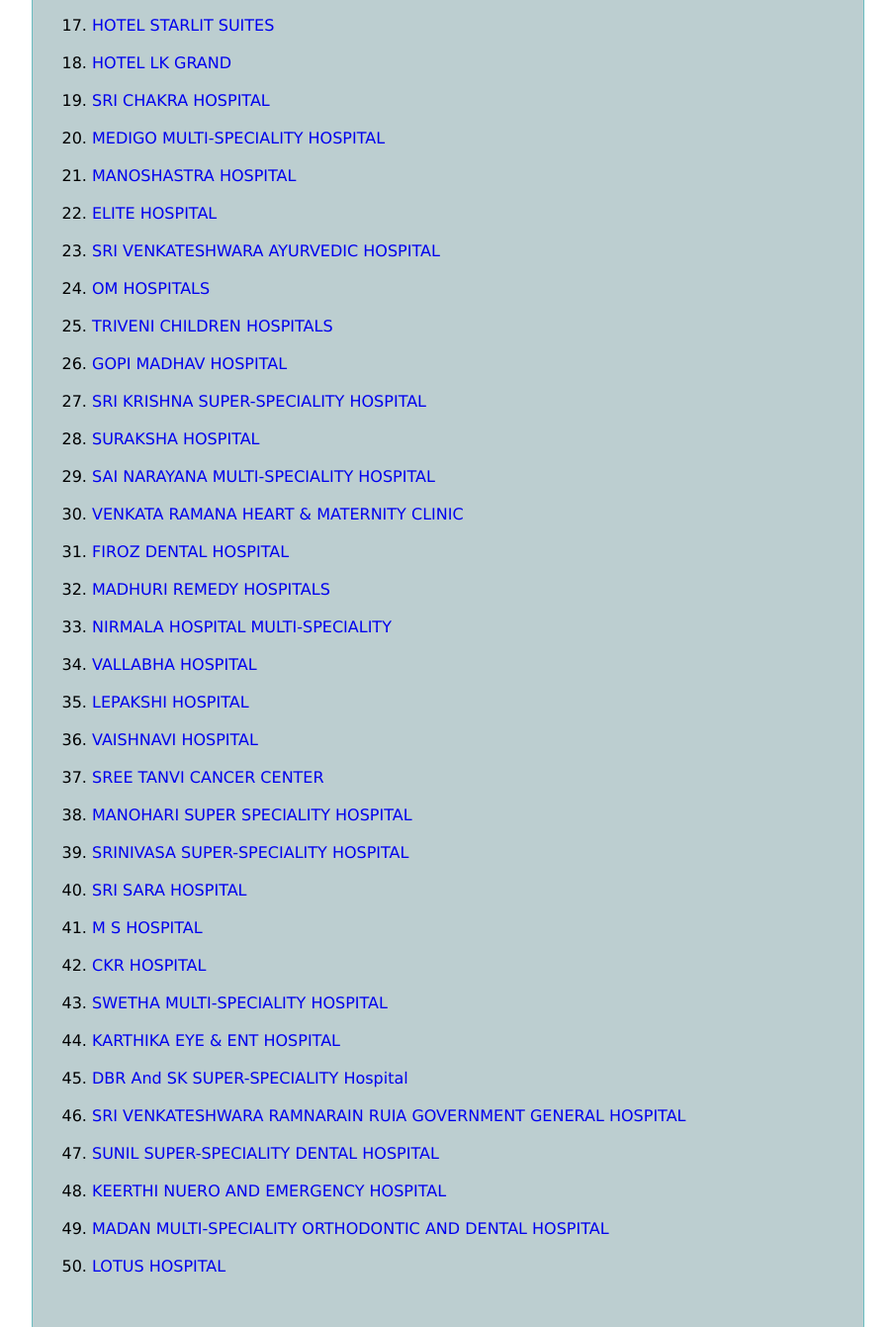
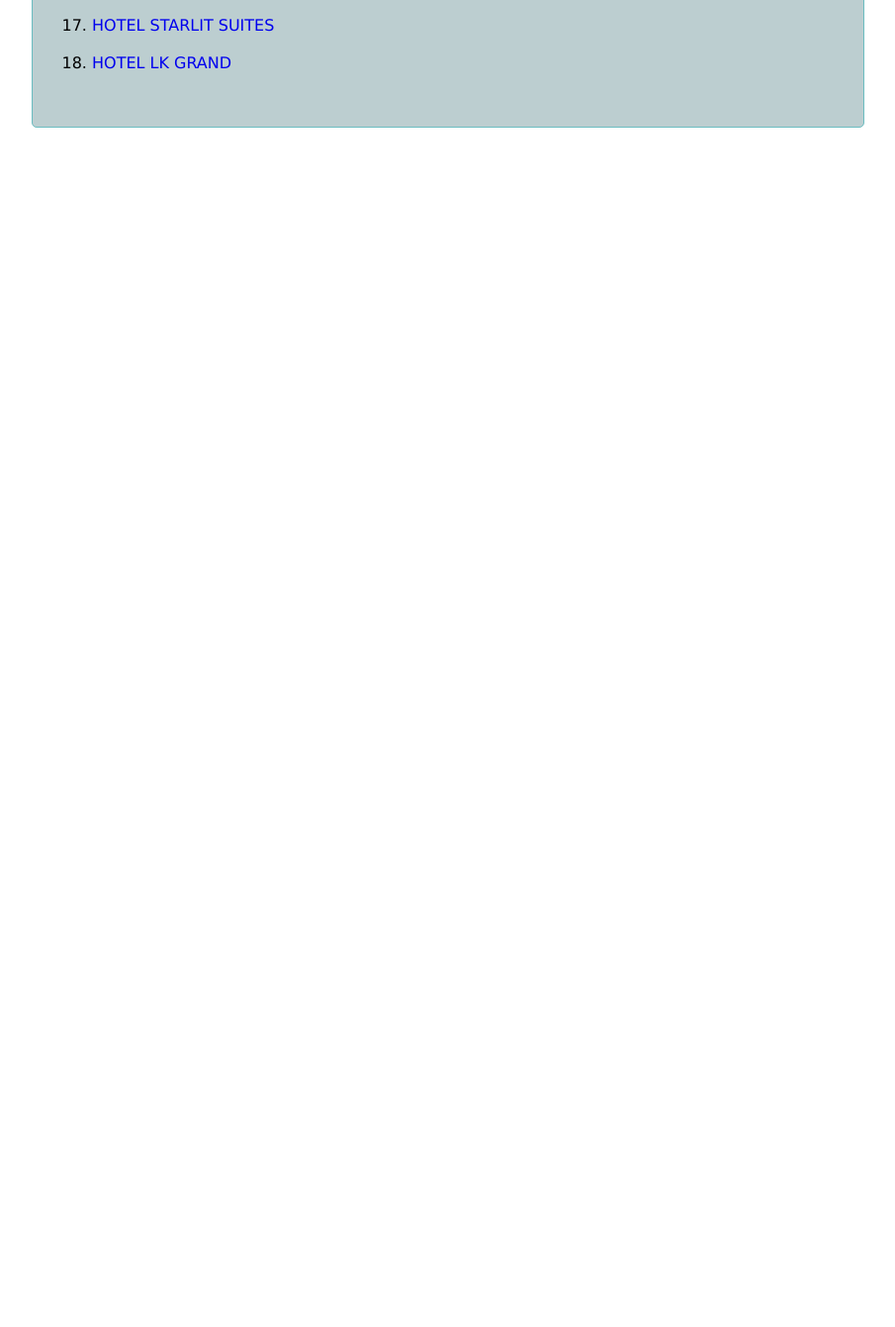
Before and after one commit to Subbu-2607/HOTELS, a plain HTML site: page home/list/index2.html in a window 1280 px wide. Shown: the part 744-2085 px from the top of the page at 99% size, without its empty margins (187-1092 px from the left). After the commit the page ends 923 px from the top, so only its background shows below. Drawn offline with Linux system fonts and the light colour scheme.

Commit message:
Update index2.html

```diff
--- a/home/list/index2.html
+++ b/home/list/index2.html
@@ -46,38 +46,6 @@
  <li><a href="branches/branch16.html">HOTEL KOLA GRAND</a></li><br>
  <li><a href="branches/branch17.html">HOTEL STARLIT SUITES</a></li><br>
  <li><a href="branches/branch18.html">HOTEL LK GRAND</a></li><br>
- <li><a href="list/branch19.html">SRI CHAKRA HOSPITAL</a></li><br>
- <li><a href="list/branch20.html">MEDIGO MULTI-SPECIALITY HOSPITAL</a></li><br>
- <li><a href="list/branch21.html">MANOSHASTRA HOSPITAL</a></li><br>
- <li><a href="list/branch22.html">ELITE HOSPITAL</a></li><br>
- <li><a href="list/branch23.html">SRI VENKATESHWARA AYURVEDIC HOSPITAL</a></li><br>
- <li><a href="list/branch24.html">OM HOSPITALS</a></li><br>
- <li><a href="list/branch25.html">TRIVENI CHILDREN HOSPITALS</a></li><br>
- <li><a href="list/branch26.html">GOPI MADHAV HOSPITAL</a></li><br>
- <li><a href="list/branch27.html">SRI KRISHNA SUPER-SPECIALITY HOSPITAL</a></li><br>
- <li><a href="list/branch28.html">SURAKSHA HOSPITAL</a></li><br>
- <li><a href="list/branch29.html">SAI NARAYANA MULTI-SPECIALITY HOSPITAL</a></li><br>
- <li><a href="list/branch30.html">VENKATA RAMANA HEART & MATERNITY CLINIC</a></li><br>
- <li><a href="list/branch31.html">FIROZ DENTAL HOSPITAL</a></li><br>
- <li><a href="list/branch32.html">MADHURI REMEDY HOSPITALS</a></li><br>
- <li><a href="list/branch33.html">NIRMALA HOSPITAL MULTI-SPECIALITY</a></li><br>
- <li><a href="list/branch34.html">VALLABHA HOSPITAL</a></li><br>
- <li><a href="list/branch35.html">LEPAKSHI HOSPITAL</a></li><br>
- <li><a href="list/branch36.html">VAISHNAVI HOSPITAL</a></li><br>
- <li><a href="list/branch37.html">SREE TANVI CANCER CENTER</a></li><br>
- <li><a href="list/branch38.html">MANOHARI SUPER SPECIALITY HOSPITAL </a></li><br>
- <li><a href="list/branch39.html">SRINIVASA SUPER-SPECIALITY HOSPITAL</a></li><br>
- <li><a href="list/branch40.html">SRI SARA HOSPITAL</a></li><br>
- <li><a href="list/branch41.html">M S HOSPITAL</a></li><br>
- <li><a href="list/branch42.html">CKR HOSPITAL</a></li><br>
- <li><a href="list/branch43.html">SWETHA MULTI-SPECIALITY HOSPITAL</a></li><br>
- <li><a href="list/branch44.html">KARTHIKA EYE & ENT HOSPITAL</a></li><br>
- <li><a href="list/branch45.html">DBR And SK SUPER-SPECIALITY Hospital</a></li><br>
- <li><a href="list/branch46.html">SRI VENKATESHWARA RAMNARAIN RUIA GOVERNMENT GENERAL HOSPITAL</a></li><br>
- <li><a href="list/branch47.html">SUNIL SUPER-SPECIALITY DENTAL HOSPITAL</a></li><br>
- <li><a href="list/branch48.html">KEERTHI NUERO AND EMERGENCY HOSPITAL</a></li><br>
- <li><a href="list/branch49.html">MADAN MULTI-SPECIALITY ORTHODONTIC AND  DENTAL  HOSPITAL</a></li><br>
- <li><a href="list/branch50.html">LOTUS HOSPITAL</a></li><br>
 
          </ol>
 
```
